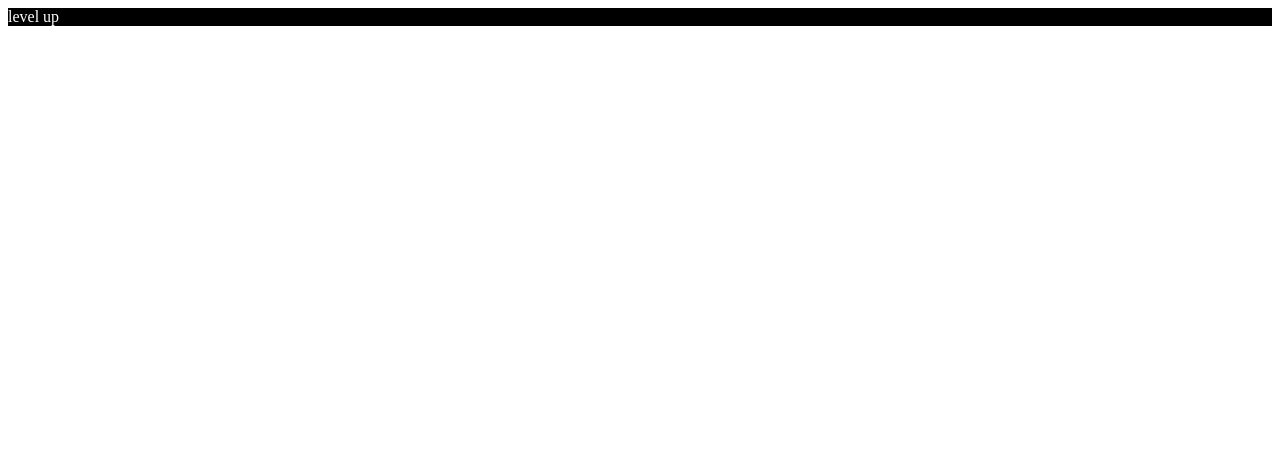
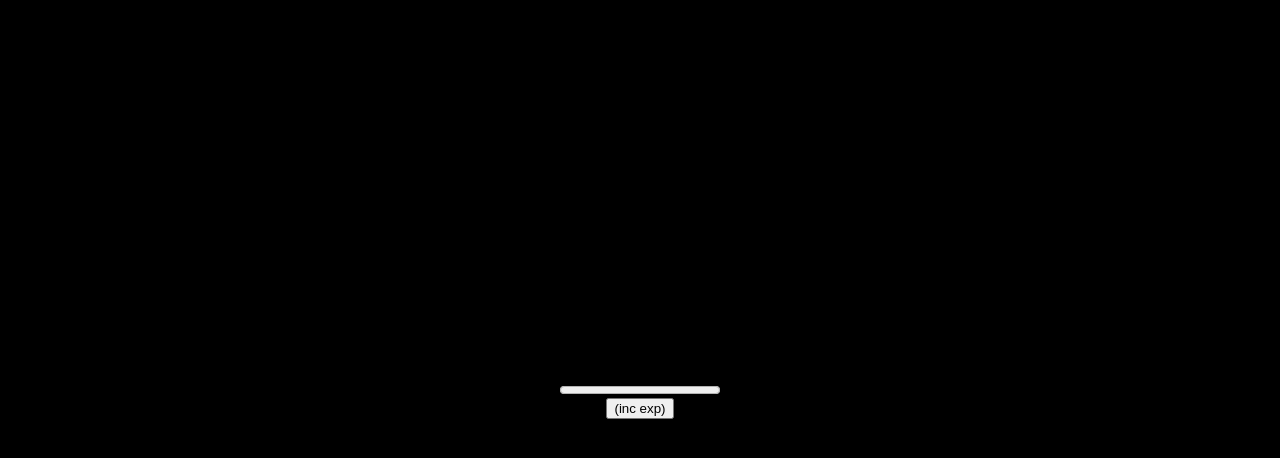
Before and after one commit to keychera/level-up, a plain HTML site: page assets/index.html in a window 1280 px wide. Drawn offline with Linux system fonts and the light colour scheme.

Commit message:
init layout

```diff
--- a/assets/index.html
+++ b/assets/index.html
@@ -4,11 +4,15 @@
     <meta charset="UTF-8">
     <meta name="viewport" content="width=device-width, initial-scale=1.0">
     <link href="/styles.css" rel="stylesheet" type="text/css" title="default">
-    <title>Document</title>
+    <title>Level up</title>
 </head>
 <body>
     <div class="bg">
-        level up
+        <div class="level-panel">
+            <progress id="exp" value=0 max="100"> 32% </progress>
+
+            <button onclick="">(inc exp)</button>
+        </div>
     </div>
 </body>
 </html>
--- a/assets/styles.css
+++ b/assets/styles.css
@@ -1,4 +1,24 @@
+body {
+    margin: 0;
+    width: 100vw;
+    height: 100vh;
+}
+
 .bg {
     background-color: black;
     color: white;
+    width: 100%;
+    height: 100%;
+    display: grid;
+    justify-items: center;
+    align-items: center;
+
 }
+
+.level-panel {
+    display: grid;
+    grid-template-columns: 1fr;
+    grid-template-rows: auto;
+    justify-items: center;
+    align-items: center;
+}
```
Also changed, not shown: 1 other file.
